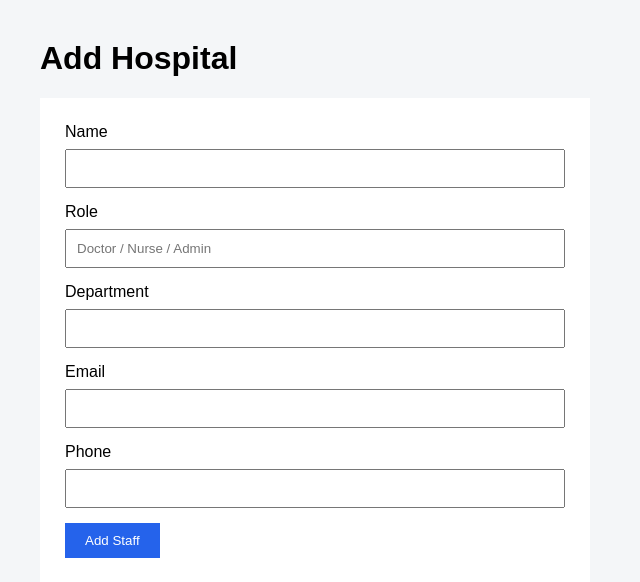
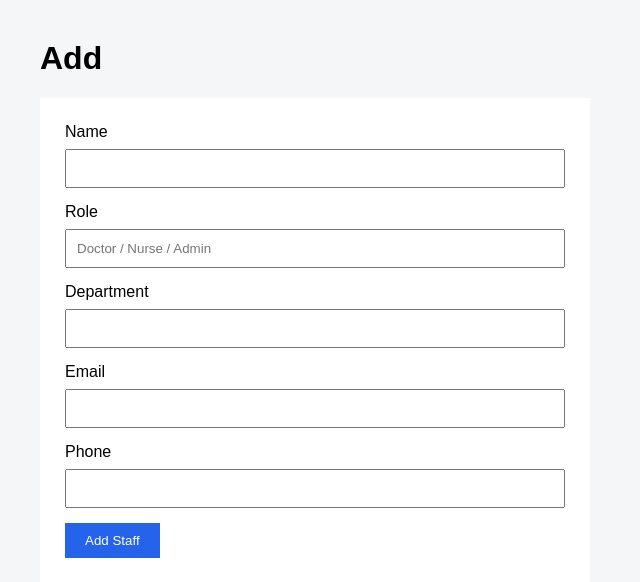
Before and after one commit to karanbari426/Two-Tier-Docker-Jenkins-CICD-Automation, a Flask app: page /add in a window 1280 px wide. Shown: the top 582 px of the page, without its empty margins (0-640 px from the left). Run offline with Flask 3, Linux system fonts and the light colour scheme.

Commit message:
added project screenshots

```diff
--- a/templates/add_staff.html
+++ b/templates/add_staff.html
@@ -2,7 +2,7 @@
 <html>
 
 <head>
-    <title>ok karan </title>
+    <title>Add Hospital Staff</title>
 
     <style>
         body {
@@ -36,7 +36,7 @@
 
 <body>
 
-<h1>Add Hospital </h1>
+<h1>Add </h1>
 
 <form method="POST">
 
```
Also changed, not shown: Image/01-docker-images-on-ec2.png (added), Image/02-aws-ec2-instance-details.png (added), Image/03-jenkins-pipeline-job-status.png (added), Image/04-jenkins-build-details.png (added), Image/05-jenkins-pipeline-stage-view.png (added), Image/06-github-webhook-delivery-success.png (added), Image/07-hospital-staff-list.png (added), Image/08-add-hospital-staff-form.png (added), Image/09-jenkins-dashboard.png (added), README.md.
